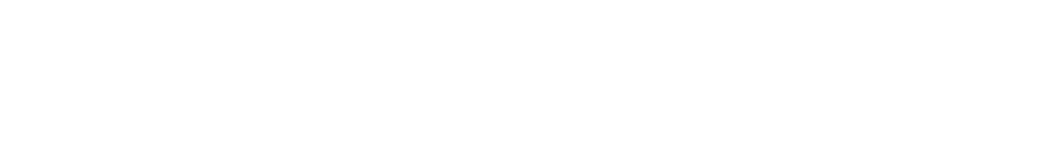
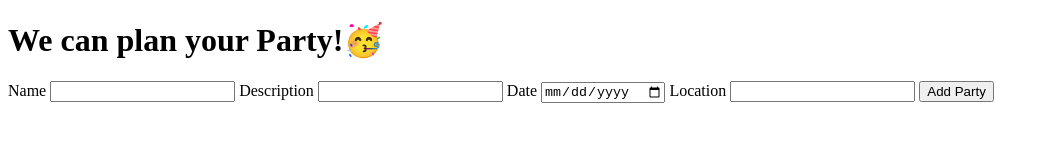
Before and after one commit to ivette-merc/Unit2.PartyPlanner, a plain HTML site: page index.html in a window 1280 px wide. Shown: the whole page, without its empty margins (0-1049 px from the left). Drawn offline with Linux system fonts and the light colour scheme.

Commit message:
html elements added

```diff
--- a/index.html
+++ b/index.html
@@ -7,5 +7,28 @@
     <link rel="stylesheet" href="index.css" />
     <script defer src="javascript.js"></script>
   </head>
-  <body></body>
+  <body>
+    <h1>We can plan your Party!🥳</h1>
+    <form id="addParty">
+      <label for="">
+        Name
+        <input type="text" name="name" id="" />
+      </label>
+      <label for="">
+        Description
+        <input type="text" name="description" />
+      </label>
+      <label for="">
+        Date
+        <input type="date" name="date" />
+      </label>
+      <label for="">
+        Location
+        <input type="text" name="location" id="location"/>
+      </label>
+
+        <button>Add Party</button>
+     </form>
+     <ul id="parties"></ul>
+  </body>
 </html>
```
